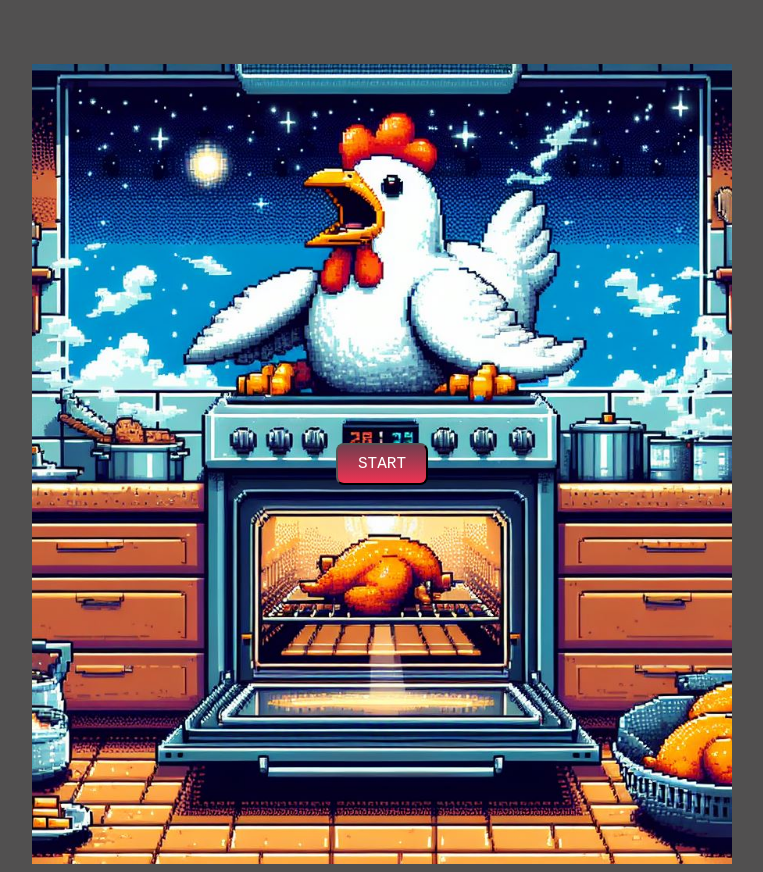
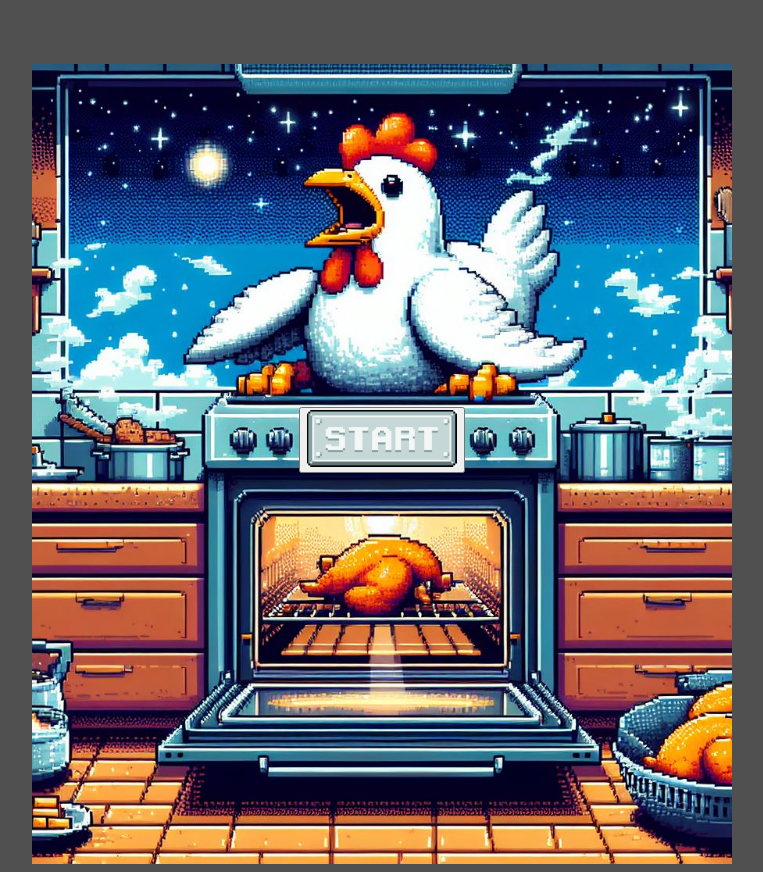
Before and after one commit to tajamajaka/The-BurnOut--FlappyBird, a plain HTML site: page starter-code/index.html in a window 1280 px wide. Shown: the whole page, without its empty margins (480-1243 px from the left). Drawn offline with Linux system fonts and the light colour scheme.

Commit message:
Se añade el fondo inicial y el boton start

```diff
--- a/starter-code/index.html
+++ b/starter-code/index.html
@@ -12,7 +12,9 @@
     <body>
         <main>
             <div id="start">
-                <button id="btn-start">START</button>
+                <button id="btn-start">
+                    <img src="../Images/pixel-art-metallic-style-start-button-icon-for-8bit-game-on-white-background-vector-ezgif.com-crop(1).jpg" alt="">
+                </button>
             </div>
             <audio id="flap" src="../Audio/assets_audio_Main_sounds_flap.wav" ></audio>
             <section id="board">
--- a/starter-code/style.css
+++ b/starter-code/style.css
@@ -6,7 +6,7 @@ body{
 
 main{
     position: relative;
-    background-color:azure;
+    /*background-color:azure;*/
     width: 700px;
     height: 800px;
     display: flex;
@@ -14,6 +14,7 @@ main{
     align-items: center;
     background-image: url('../Images/139cee67-31a1-4d47-a841-35d297c1eab8.jpeg');
     background-size: cover;
+
     background-repeat: no-repeat;
     background-position: center;
 }
@@ -21,9 +22,9 @@ main{
 #board{
     width: 700px;
     height: 800px;
-    background-image: url(../Images/OIG1.QZVvJ.jpg);
-    background-size: cover;
-    margin: 0 auto;
+    background-image: url(../Images/fondo-board.webp);
+    background-size:cover;
+    background-position: center;
     border: 8px solid #b2b2b2;
     border-radius: 8px;
     position: relative;
@@ -64,10 +65,10 @@ main{
     background-image: url('../Images/y8.gif');
 }
 
-
+/*
 /* El css de restart debería quitar el boton ese de
 la pantalla pero no lo hace*/
-
+/*
 #btn-start  , #btn-restart  {
     background: #723e4e;
     background-image: -webkit-linear-gradient(top, #723e4e, #ef3353);
@@ -94,11 +95,15 @@ la pantalla pero no lo hace*/
     background-image: linear-gradient(to bottom, #ef3353, #723e4e);
     text-decoration: none;
   }
+ */
 
-
-#btn-restart > img{
-    margin: 0 auto;
-    width: 75%;
+ #btn-start{
+    position: relative;
+    top: -24px;
+ }
+#btn-start > img{
+    width: 150px;
+    position: relative;
 }
 
 
```
Also changed, not shown: Images/fondo-board.webp (added), Images/horno-board.webp (added), Images/pixel-art-metallic-style-start-button-icon-for-8bit-game-on-white-background-vector-ezgif.com-crop(1).jpg (added), 1 other file.
